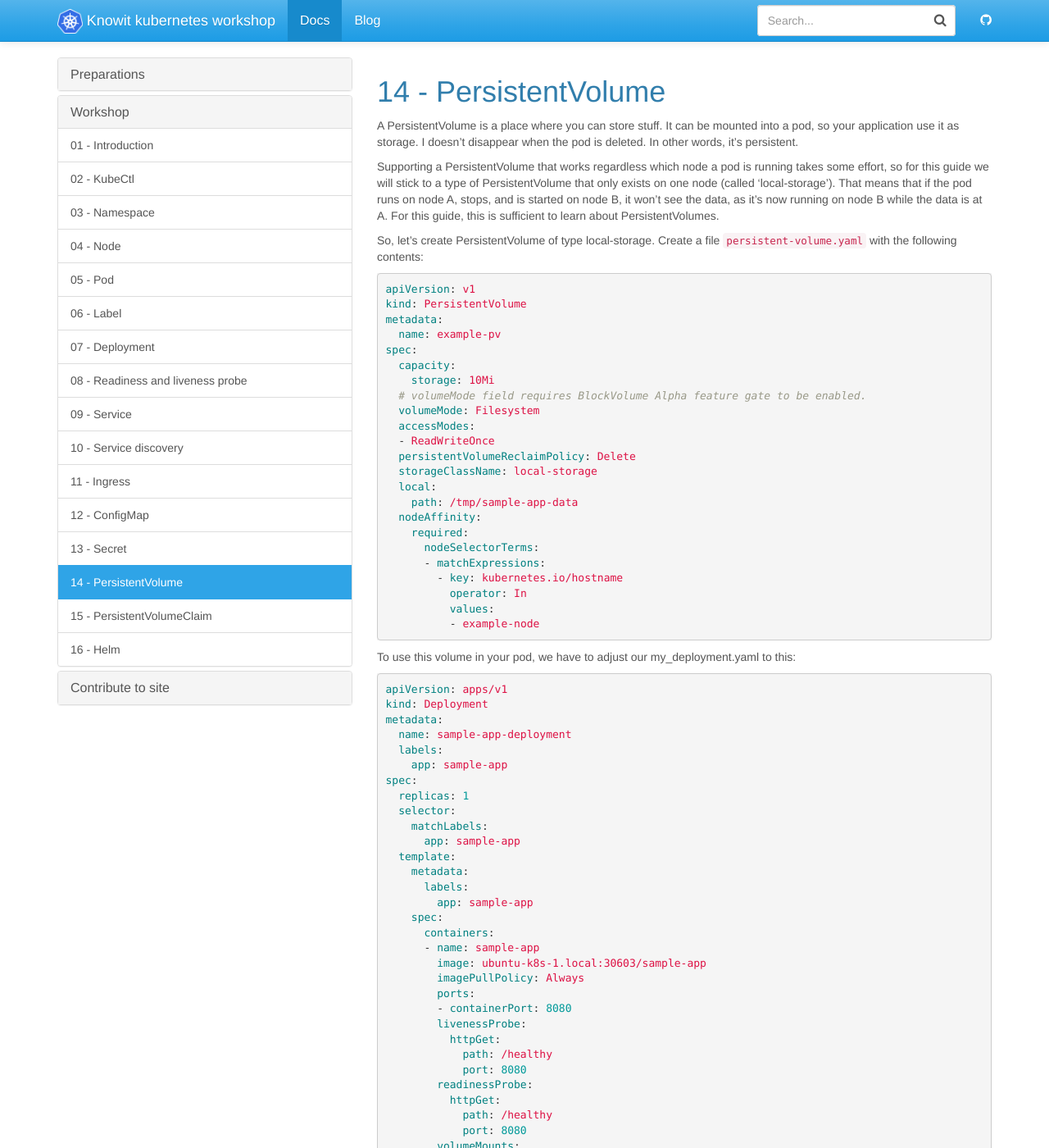
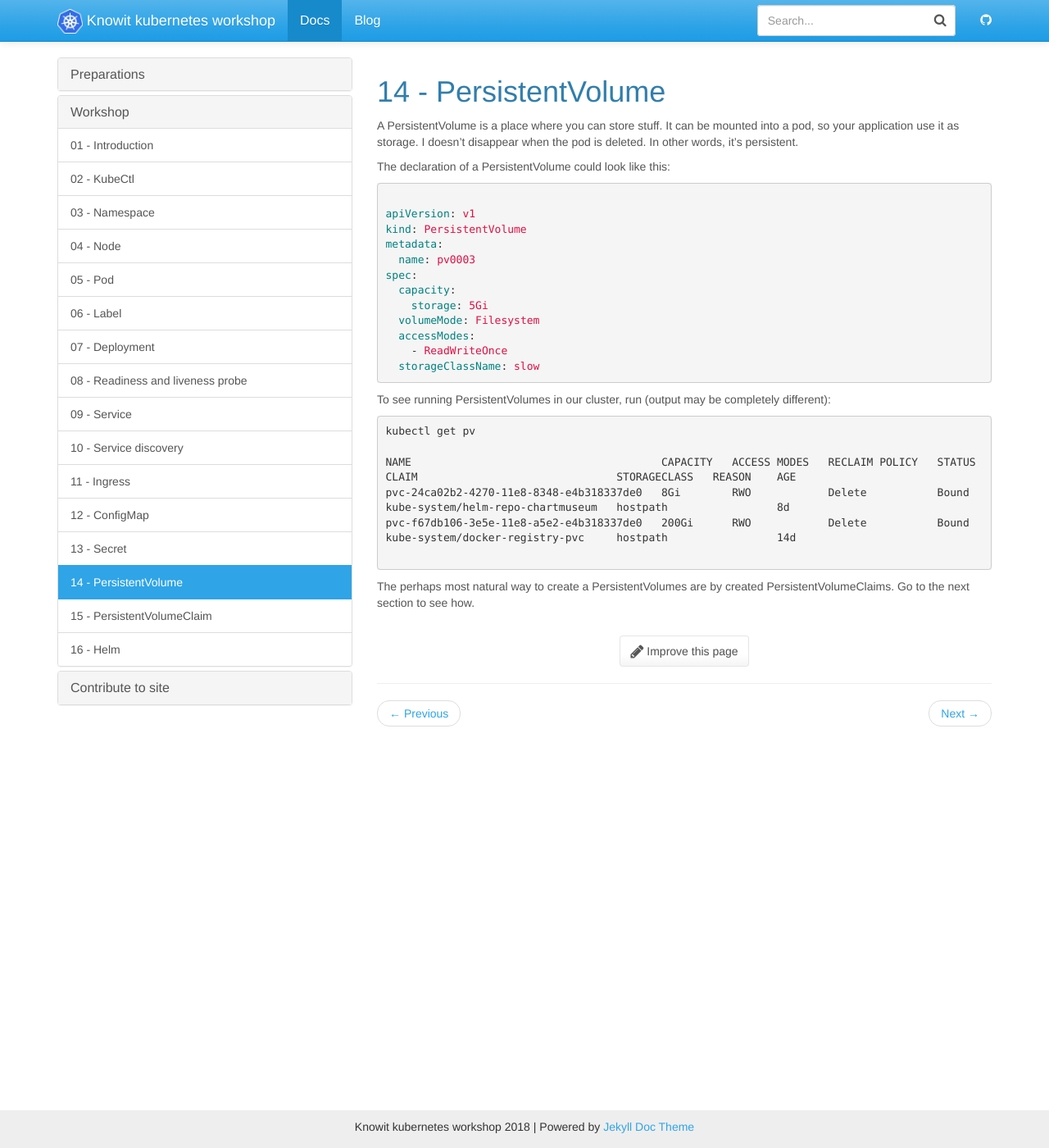
Before and after one commit to knowit/kubernetes-workshop, a Jekyll site: the page built from docs/_docs/workshop/14-persistentvolume.md, in a window 1280 px wide and 1400 px high. Shown: the whole window at 82% size. Built offline with Jekyll 4.4.1, drawn with Linux system fonts in a browser that asks for light colours; nearby versions of some CDN libraries; some of the changed text lies outside the part shown.

Commit message:
More PV(C) stuff

````diff
--- a/docs/_docs/workshop/14-persistentvolume.md
+++ b/docs/_docs/workshop/14-persistentvolume.md
@@ -5,133 +5,32 @@ permalink: /docs/14-persistentvolume/
 
 A PersistentVolume is a place where you can store stuff. It can be mounted into a pod, so your application use it as storage. I doesn't disappear when the pod is deleted. In other words, it's persistent.
 
-Supporting a PersistentVolume that works regardless which node a pod is running takes some effort, so for this guide we will stick to a type of PersistentVolume that only exists on one node (called 'local-storage'). That means that if the pod runs on node A, stops, and is started on node B, it won't see the data, as it's now running on node B while the data is at A. For this guide, this is sufficient to learn about PersistentVolumes.
-
-So, let's create PersistentVolume of type local-storage. Create a file `persistent-volume.yaml` with the following contents:
+The declaration of a PersistentVolume could look like this:
 
 ```yaml
+
 apiVersion: v1
 kind: PersistentVolume
 metadata:
-  name: example-pv
+  name: pv0003
 spec:
   capacity:
-    storage: 10Mi
-  # volumeMode field requires BlockVolume Alpha feature gate to be enabled.
+    storage: 5Gi
   volumeMode: Filesystem
   accessModes:
-  - ReadWriteOnce
-  persistentVolumeReclaimPolicy: Delete
-  storageClassName: local-storage
-  local:
-    path: /tmp/sample-app-data
-  nodeAffinity:
-    required:
-      nodeSelectorTerms:
-      - matchExpressions:
-        - key: kubernetes.io/hostname
-          operator: In
-          values:
-          - example-node
+    - ReadWriteOnce
+  storageClassName: slow
 ```
 
-To use this volume in your pod, we have to adjust our my_deployment.yaml to this:
+To see running PersistentVolumes in our cluster, run (output may be completely different):
+```
+kubectl get pv
 
+NAME                                       CAPACITY   ACCESS MODES   RECLAIM POLICY   STATUS    CLAIM                               STORAGECLASS   REASON    AGE
+pvc-24ca02b2-4270-11e8-8348-e4b318337de0   8Gi        RWO            Delete           Bound     kube-system/helm-repo-chartmuseum   hostpath                 8d
+pvc-f67db106-3e5e-11e8-a5e2-e4b318337de0   200Gi      RWO            Delete           Bound     kube-system/docker-registry-pvc     hostpath                 14d
 
-```yaml
-apiVersion: apps/v1
-kind: Deployment
-metadata:
-  name: sample-app-deployment
-  labels:
-    app: sample-app
-spec:
-  replicas: 1
-  selector:
-    matchLabels:
-      app: sample-app
-  template:
-    metadata:
-      labels:
-        app: sample-app
-    spec:
-      containers:
-      - name: sample-app
-        image: ubuntu-k8s-1.local:30603/sample-app
-        imagePullPolicy: Always
-        ports:
-        - containerPort: 8080
-        livenessProbe:
-          httpGet:
-            path: /healthy
-            port: 8080
-        readinessProbe:
-          httpGet:
-            path: /healthy
-            port: 8080
-        volumeMounts:
-        - name: greatestconfig
-          mountPath: /config/greatestconfig.yml
-          readOnly: true
-          subPath: greatestconfig.yml
-        - name: supersecret
-          mountPath: "/secrets"
-          readOnly: true
-        - name: supremepersistence
-          mountPath: /mydata
-      volumes:
-      - name: supersecret
-        secret:
-          secretName: mysecret
-      - name: greatestconfig
-        configMap:
-          defaultMode: 0600
-          name: myconfigmap
-      - name: supremepersistence
-        hostPath:
-        path: /tmp/sample-app-data
 ```
 
-Note the yaml for the `supremepersistence` at volumeMounts and volumes.
-
-Update the deployment to utilize the new PersistentVolume:
-
-`kubectl apply -f my_deployment.yaml`
-
-Your pod should now restart with a directory ready at /mydata.
-
-## Task: Write some data to the PersistentVolume
-
-1. From the pod from deployment above, put some text in a file at /mydata.
-1. Find out which node it is running on
-1. Then restart the pod
-1. Check if the node has changed. If it has, repeat the above steps, but put some other data in the file.
-1. Restart the pod.
-1. Verify that the data is still at the file you created under /mydata.
-
-<details>
-  <summary>Solution</summary>
-<div markdown="1">
-
-```
-kubectl exec -it sample-app-deployment-6678db9979-kdlfr sh
-$ echo hello there > /mydata/myfile.txt
-$ exit
-
-kubectl describe po sample-app-deployment-6678db9979-kdlfr
-# Yields "Node:           ubuntu-k8s-2/..."
-
-kubectl delete po sample-app-deployment-6678db9979-kdlfr
-
-# Wait for a new pod to respawn
-kubectl describe po sample-app-deployment-6755d84575-gdmw8
-
-# Yields "Node:           ubuntu-k8s-2/..."
-kubectl exec -it sample-app-deployment-6678db9979-kdlfr cat /mydata/myfile.txt
-hello there
-
-# Verification successful
-```
-
-</div>
-</details>
+The perhaps most natural way to create a PersistentVolumes are by created PersistentVolumeClaims. Go to the
+next section to see how.
````
Also changed, not shown: docs/_docs/workshop/15-persistentvolumeclaim.md (+42 -10 lines).
